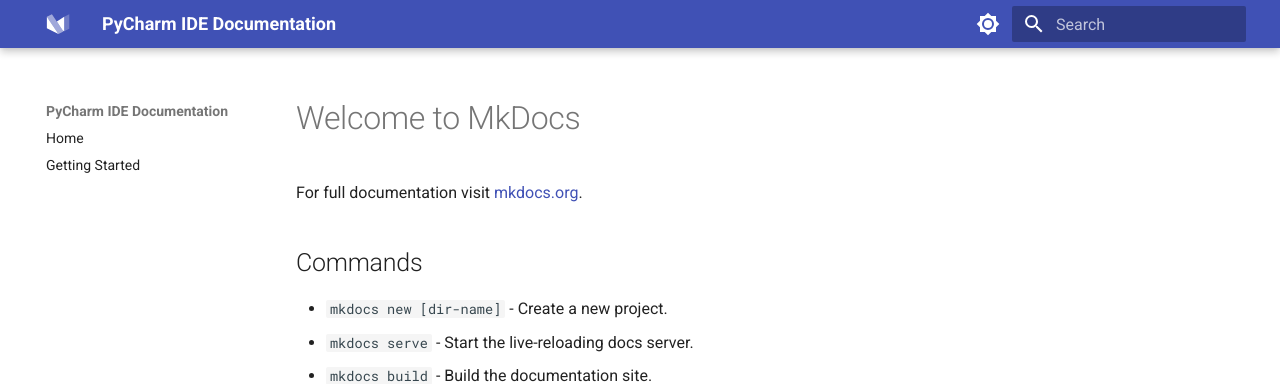
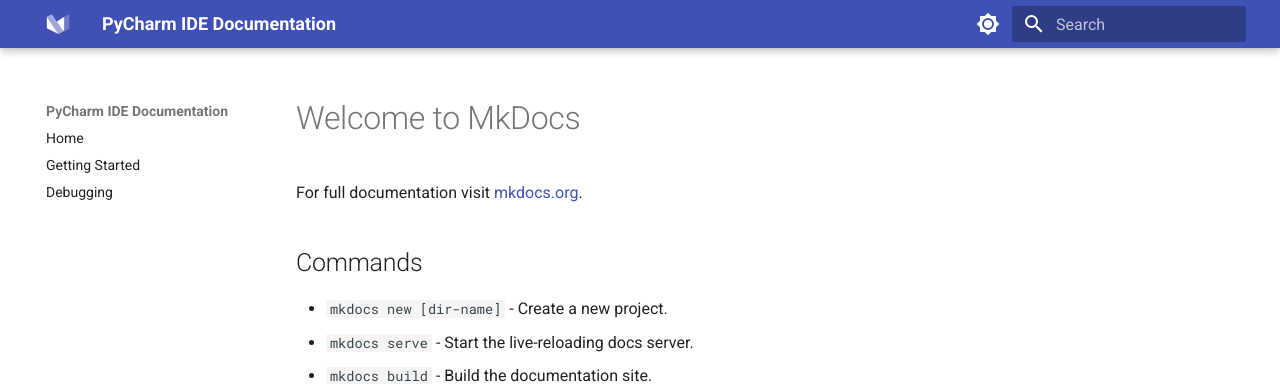
Before and after one commit to mikkosio/User-Doc, an MkDocs documentation site: the page built from docs/index.md, in a window 1280 px wide. Shown: the top 384 px of the page. Built offline with MkDocs 1.6.1 and Material for MkDocs 9.7.7, drawn with Linux system fonts in a browser that asks for light colours.

Commit message:
Arranged files

```diff
--- a/mkdocs.yml
+++ b/mkdocs.yml
@@ -3,6 +3,7 @@
 nav:
   - Home: "introduction.md"
   - Getting Started: "pages/first-project.md"
+  - Debugging: "pages/debugging.md"
 
 theme:
   name: material
```
Also changed, not shown: docs/pages/debugging.md (renamed from docs/pages/Debug.md).
